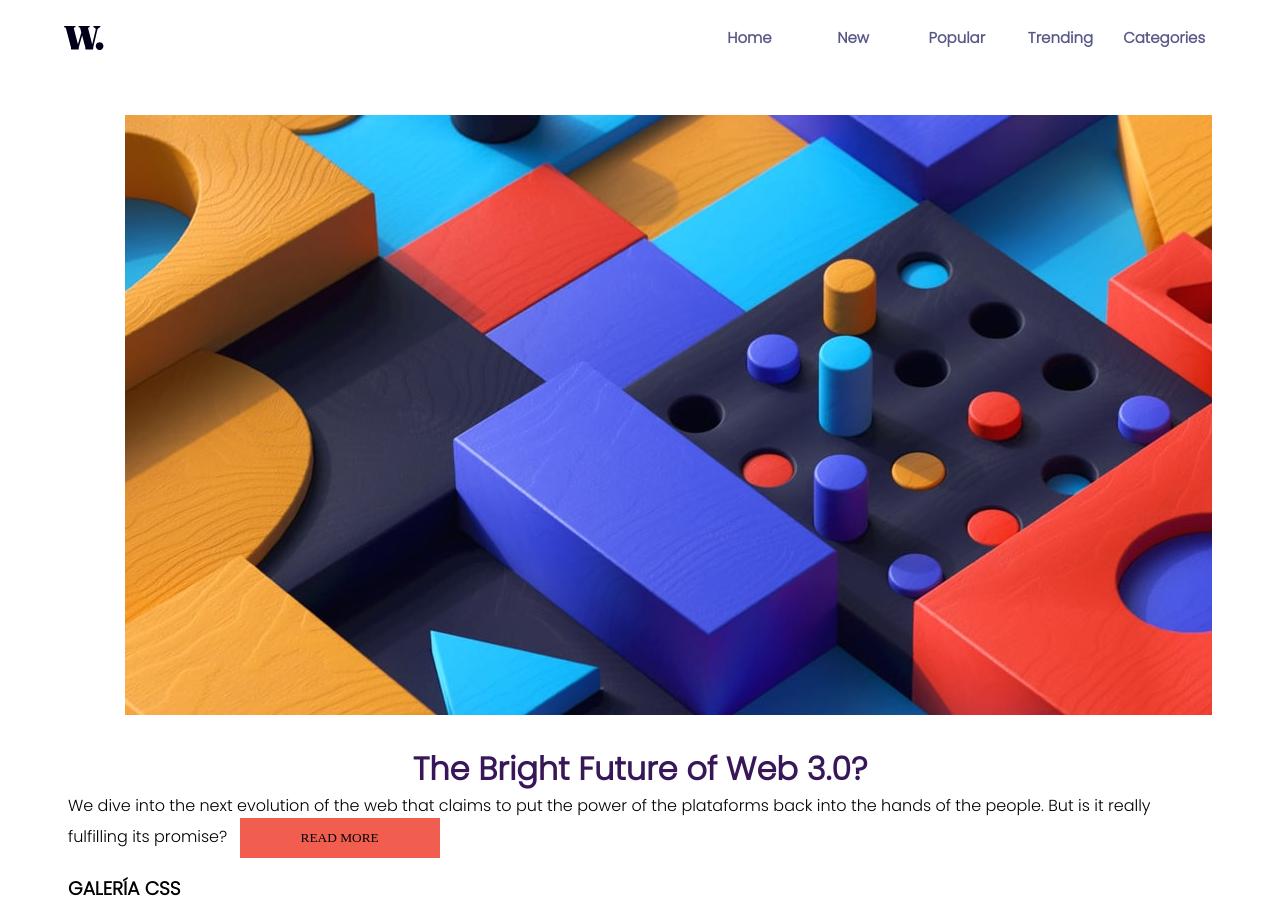
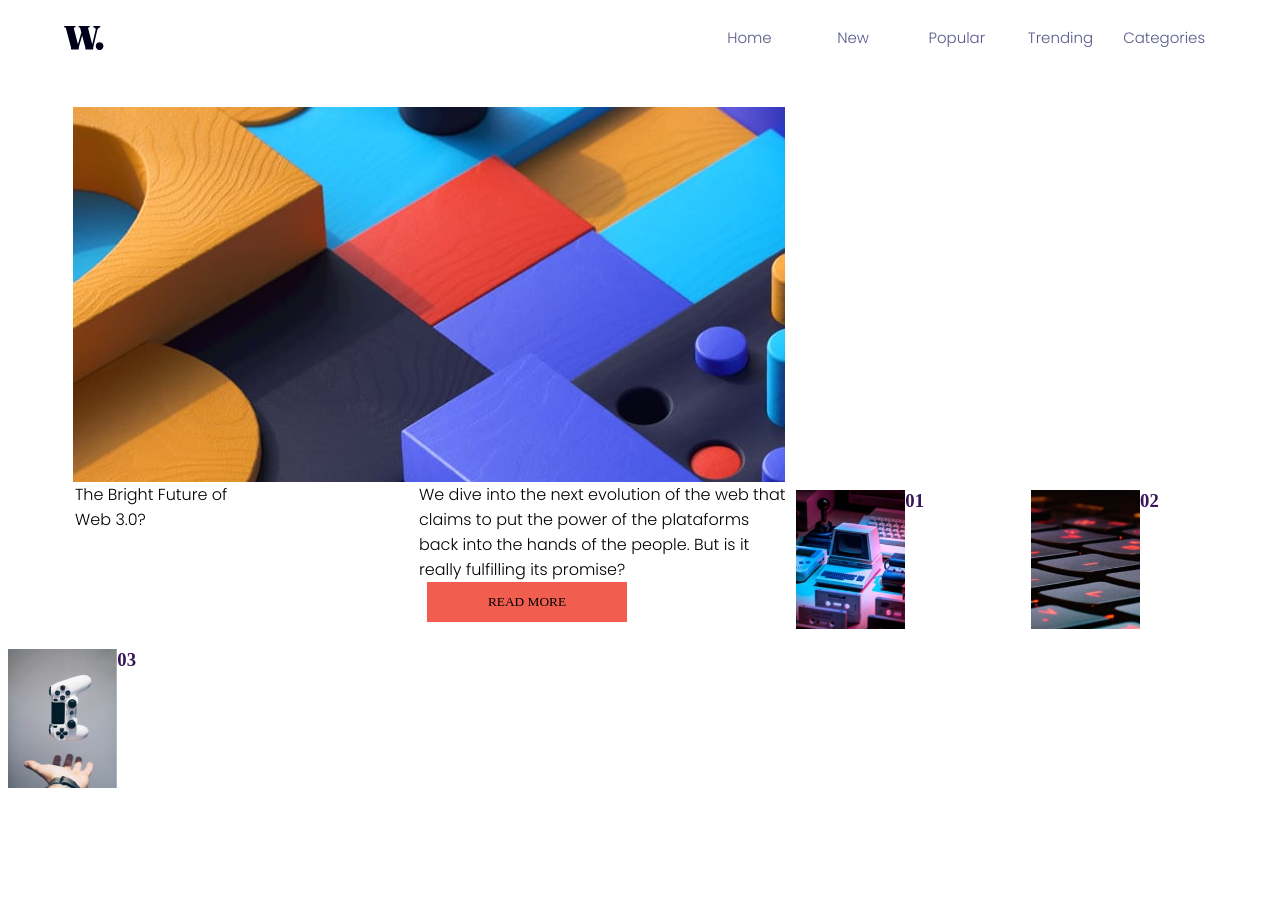
Before and after one commit to Hernan-22/desafioangular01, an Angular app: page / in a window 1280 px wide. Shown: the top 909 px of the page. After the commit the page ends 800 px from the top, so only its background shows below. Built offline with nearby package versions, Linux system fonts and the light colour scheme.

Commit message:
Cambios
descripcion

```diff
--- a/src/app/app.component.html
+++ b/src/app/app.component.html
@@ -1,2 +1,3 @@
 <app-menu></app-menu>
 <app-cuerpo></app-cuerpo>
+<app-footer></app-footer>
--- a/src/app/tableroprincipal/cuerpo/cuerpo.component.html
+++ b/src/app/tableroprincipal/cuerpo/cuerpo.component.html
@@ -6,48 +6,26 @@
   rel="stylesheet">
 
 <body>
-  <div class="container">
+  <section class="container">
     <div class="img">
       <img src="../../../assets/images/image-web-3-desktop.jpg" alt="" />
     </div>
-    <div class="panel">
-    </div>
-    <div class="columna">
+  </section>
+    <section class="columna1">
       <div>
-        <h1>The Bright Future of Web 3.0?</h1>
+        <span>
+          The Bright
+          Future of
+          Web 3.0?
+        </span>
       </div>
-      <div>
+    </section>
+      <section class="colum2">
         <span>
           We dive into the next evolution of the web that claims to put the
           power of the plataforms back into the hands of the people. But is it
           really fulfilling its promise?
         </span>
         <button class="boton">READ MORE</button>
-      </div>
-      <div class="principal">
-        <h3>GALERÍA CSS</h3>
-        <div class="contenedorfoto">
-          <a href="#">
-            <img src="../../../assets/images/image-retro-pcs.jpg" border="0"
-              alt="" width="20%" height="30%"/>
-          </a>
-          <h3 id="texto">Lista de Lubricantes</h3>
-        </div>
-        <div class="contenedorfoto">
-          <a href="#">
-            <img src="../../../assets/images/image-top-laptops.jpg" border="0"
-              alt="" width="20%" height="30%"/>
-          </a>
-          <h5 id="texto">Lista de Lubricantes</h5>
-        </div>
-        <div class="contenedorfoto">
-          <a href="#">
-            <img src="../../../assets/images/image-gaming-growth.jpg"
-              border="0" alt="" width="20%" height="30%"/>
-          </a>
-          <h3 id="texto">Lista de Lubricantes</h3>
-        </div>
-      </div>
-    </div>
-  </div>
+      </section>
 </body>
--- a/src/app/tableroprincipal/cuerpo/cuerpo.component.scss
+++ b/src/app/tableroprincipal/cuerpo/cuerpo.component.scss
@@ -2,32 +2,40 @@
 
 body {
   font-family: var(--font-main);
+  height: 400px;
+  width: 820px;
  }
 
  .container {
   overflow: hidden;
   margin: 0 auto;
-  max-width: 1144px;
+  max-width: 1500px;
+  height: 400px;
+  width: 750px;
   padding: 10px 0;
  }
 
  .img {
   padding: 2% 5%;
-  width: 60%;
+  max-width: 655px;
+  height: 500px;
  }
+
+ .columna1 {
+  width: 20%;
+  float: left;
+  margin-left: 75px;
+ }
+
+ .colum2 {
+  width: 45%;
+  float: left;
+  margin-left: 180px;
+ }
+
  h1{
   color: rgb(56, 23, 88);
   text-align: center;
-}
-
-.contenedorfoto {
-  float:left;
-  margin: 5px;
-  padding:3px;
-}
-
-.principal {
-  margin:0 auto;
 }
 
 .boton {
@@ -39,10 +47,3 @@ body {
   margin: 0 8px 16px;
   font-family: 'Poppings', 'sans-serif';
 }
-
-#texto{
-  display: inline-block;
-  vertical-align: top;
-  color: rgb(56, 23, 88);
-
-}
--- a/src/app/tableroprincipal/footer/footer.component.html
+++ b/src/app/tableroprincipal/footer/footer.component.html
@@ -1 +1,31 @@
-<p>footer works!</p>
+<link rel="stylesheet" href="footer.component.scss" />
+<link rel="preconnect" href="https://fonts.googleapis.com">
+<link rel="preconnect" href="https://fonts.gstatic.com" crossorigin>
+<link
+  href="https://fonts.googleapis.com/css2?family=Poppins:wght@200;300&display=swap"
+  rel="stylesheet">
+<footer>
+  <div class="principal" aling>
+    <div class="contenedorfoto">
+      <a href="#">
+        <img src="../../../assets/images/image-retro-pcs.jpg" border="0"
+          alt="" width="50%" height="70%"/>
+      </a>
+      <h3 id="texto">01</h3>
+    </div>
+    <div class="contenedorfoto">
+      <a href="#">
+        <img src="../../../assets/images/image-top-laptops.jpg" border="0"
+          alt="" width="50%" height="70%"/>
+      </a>
+      <h3 id="texto">02</h3>
+    </div>
+    <div class="contenedorfoto">
+      <a href="#">
+        <img src="../../../assets/images/image-gaming-growth.jpg"
+          border="0" alt="" width="50%" height="70%"/>
+      </a>
+      <h3 id="texto">03</h3>
+    </div>
+  </div>
+</footer>
--- a/src/app/tableroprincipal/footer/footer.component.scss
+++ b/src/app/tableroprincipal/footer/footer.component.scss
@@ -0,0 +1,21 @@
+@use '../../app.component.scss';
+
+.contenedorfoto {
+  float:left;
+  margin: 5px;
+  padding:3px;
+}
+
+.principal {
+  margin:0 auto;
+}
+
+#texto{
+  display: inline-block;
+  vertical-align: top;
+  color: rgb(56, 23, 88);
+}
+
+.footer {
+  height: 150px;
+}
--- a/src/app/tableroprincipal/menu/menu.component.scss
+++ b/src/app/tableroprincipal/menu/menu.component.scss
@@ -11,7 +11,7 @@ nav {
 }
 
 nav .links {
-  font-weight: 700;
+  font-weight: 700%;
   margin-left: auto;
   display: flex;
   justify-content: space-around;
```
